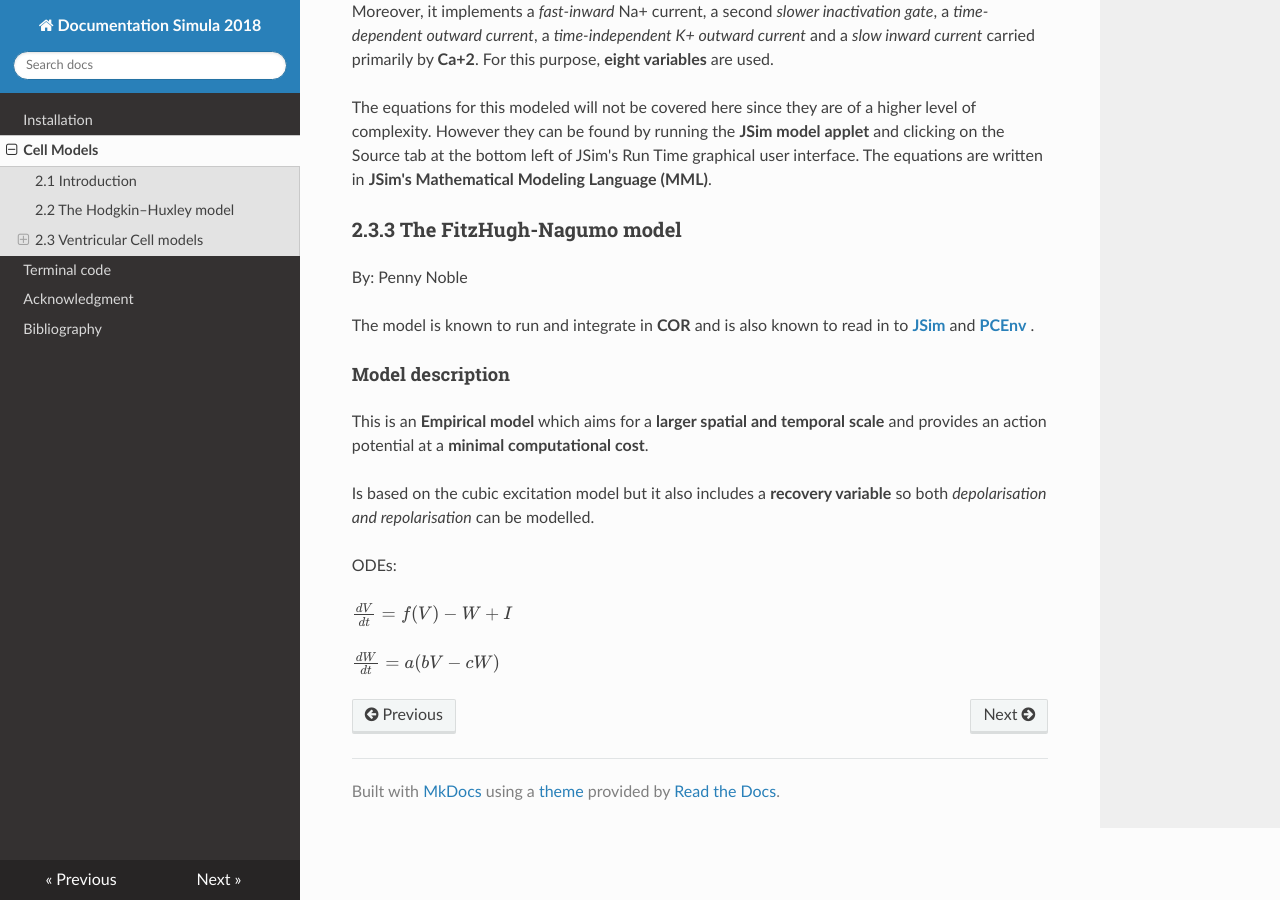
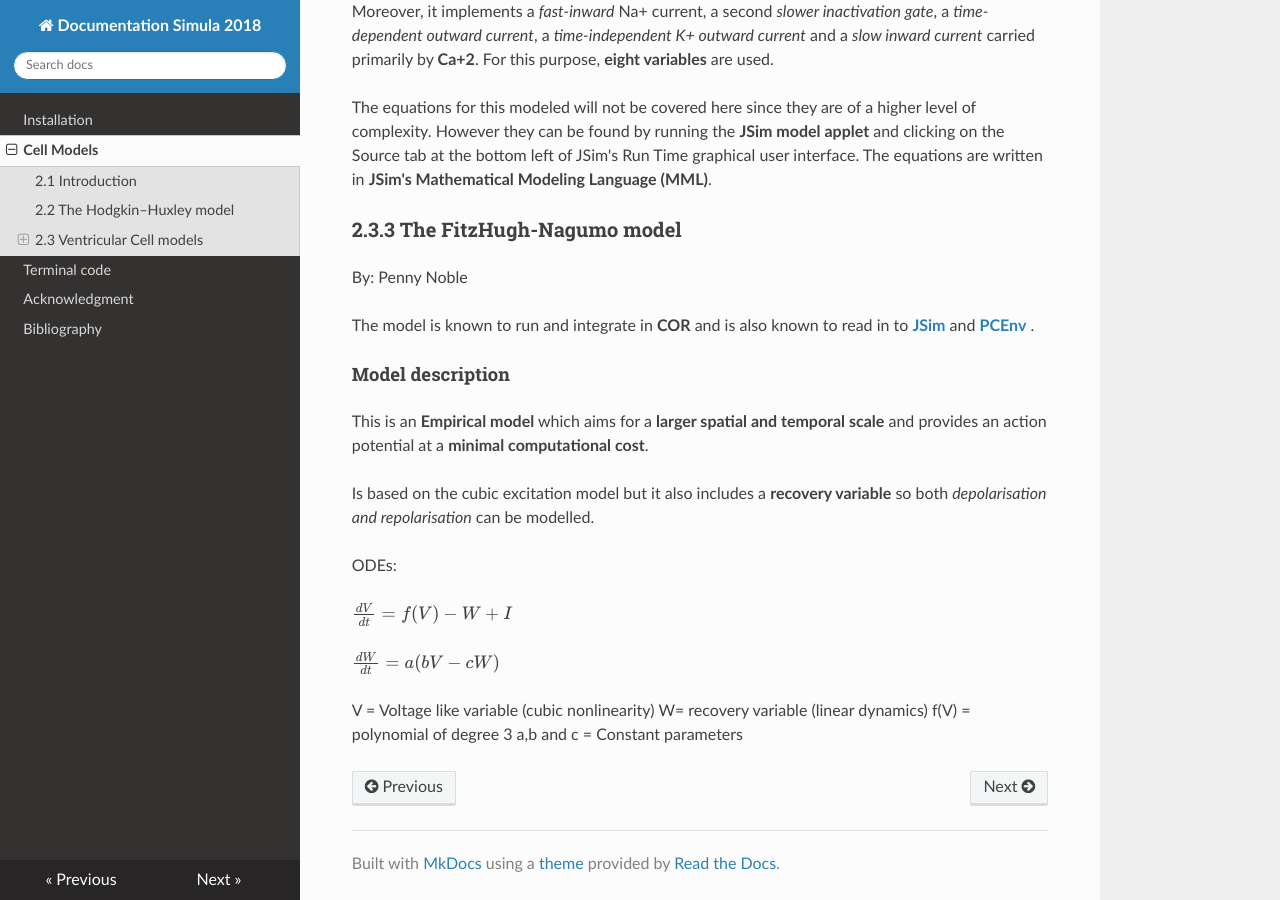
Before and after one commit to ErikaKvalem/Documentation-2018-MkDocs, an MkDocs documentation site: the page built from docs/cellm.md, in a window 1280 px wide and 900 px high, scrolled down 2391 px. Built offline with MkDocs 1.6.1, drawn with Linux system fonts in a browser that asks for light colours; nearby versions of some CDN libraries; formulas are drawn with MathJax 3; old or Windows-style settings are respelled for this version of MkDocs.

Commit message:
Update cellm.md

```diff
--- a/docs/cellm.md
+++ b/docs/cellm.md
@@ -84,3 +84,8 @@ ODEs:
 $ \frac{dV}{dt} = f(V) - W + I $
 
 $ \frac{dW}{dt} = {a}{({b}{V}-{c}{W})}$
+
+V = Voltage like variable (cubic nonlinearity)
+W= recovery variable (linear dynamics)
+f(V) = polynomial of degree 3
+a,b and c = Constant parameters
```
